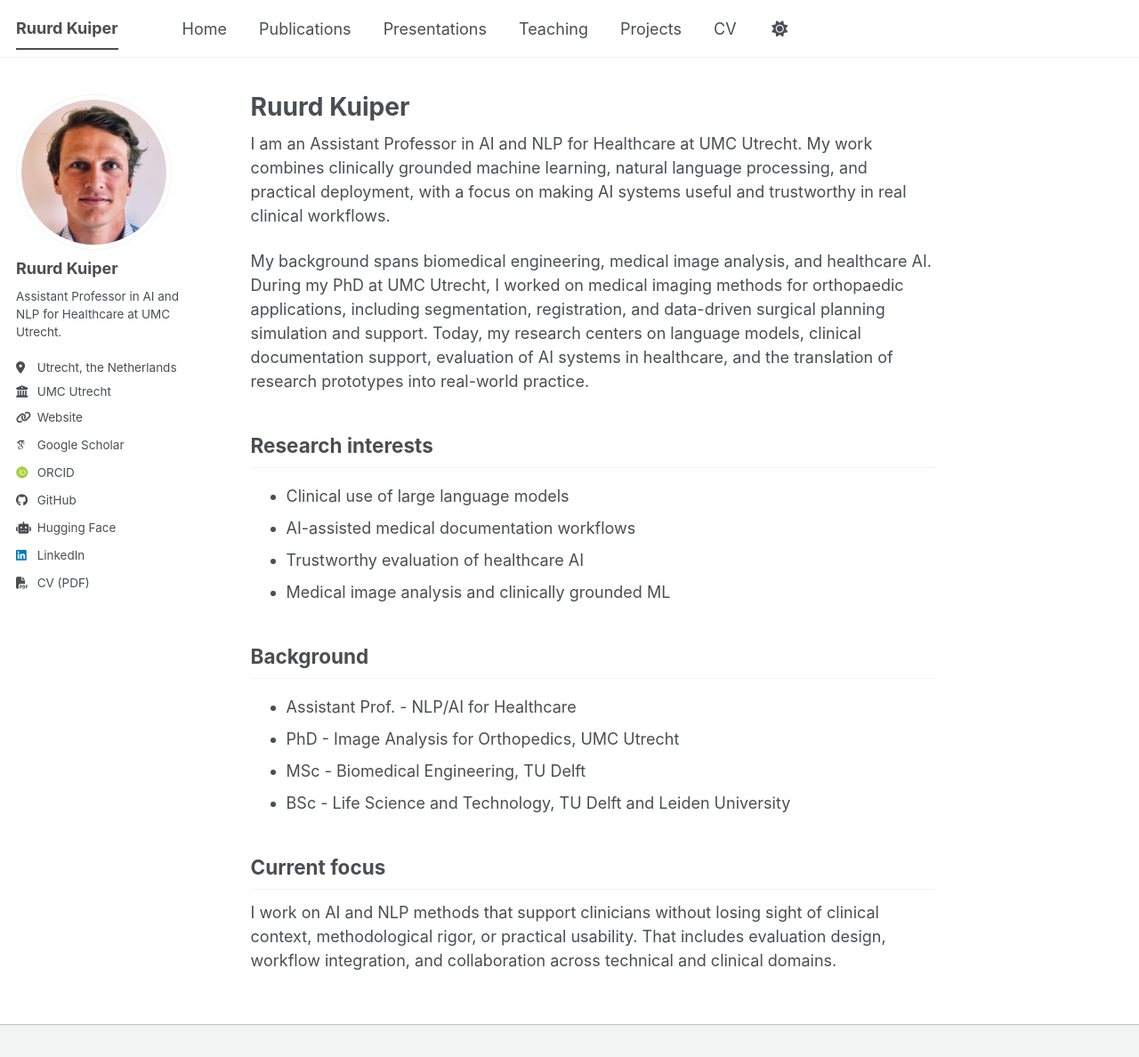
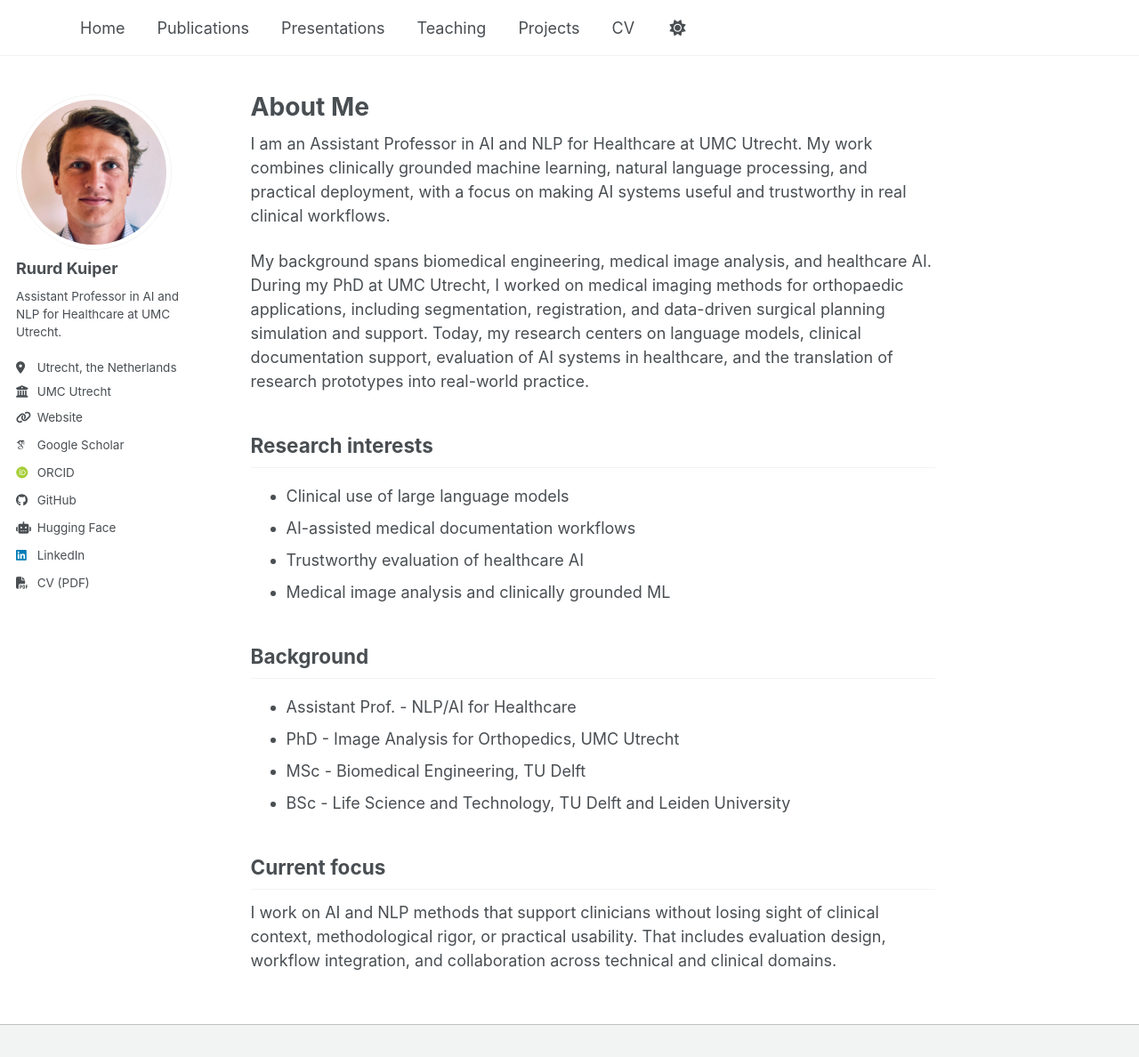
Before and after one commit to RuurdKuiper/homepage, a Jekyll site: the page built from _pages/about.md, in a window 1280 px wide and 1188 px high. Shown: the whole window at 89% size. Built offline with Jekyll 4.4.1, drawn with Linux system fonts in a browser that asks for light colours; some web fonts are replaced; a script that is not in the unit is left out.

Commit message:
removed superfluous named homebutton

```diff
--- a/_config.yml
+++ b/_config.yml
@@ -1,7 +1,7 @@
 locale: "en-US"
 site_theme: "default"
-title: "Ruurd Kuiper"
-title_separator: "-"
+title: ""
+title_separator: ""
 name: "Ruurd Kuiper"
 description: "Academic homepage of Ruurd Kuiper, Assistant Professor in AI and NLP for Healthcare at UMC Utrecht."
 url: "https://ruurdkuiper.com"
--- a/_pages/about.md
+++ b/_pages/about.md
@@ -1,6 +1,6 @@
 ---
 permalink: /
-title: "Ruurd Kuiper"
+title: "About Me"
 author_profile: true
 redirect_from:
   - /about/
```
